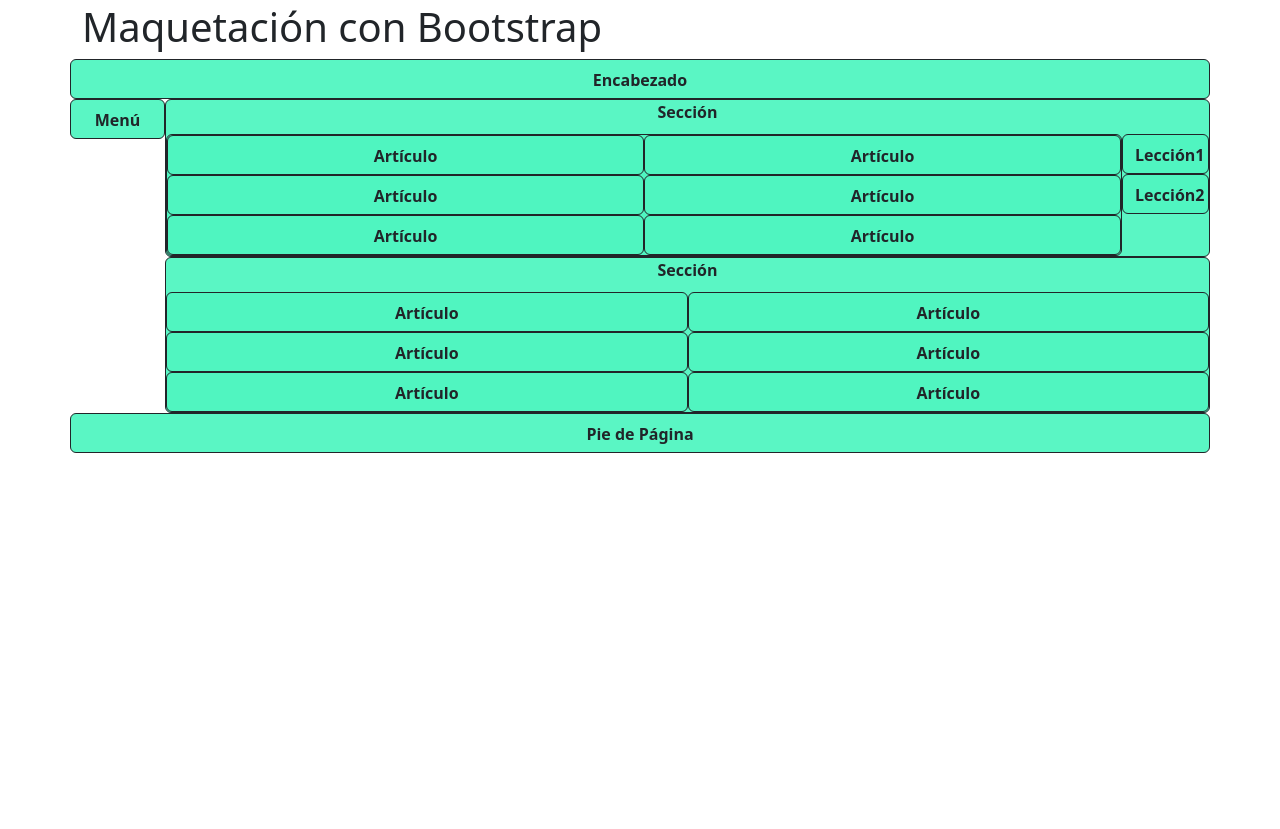
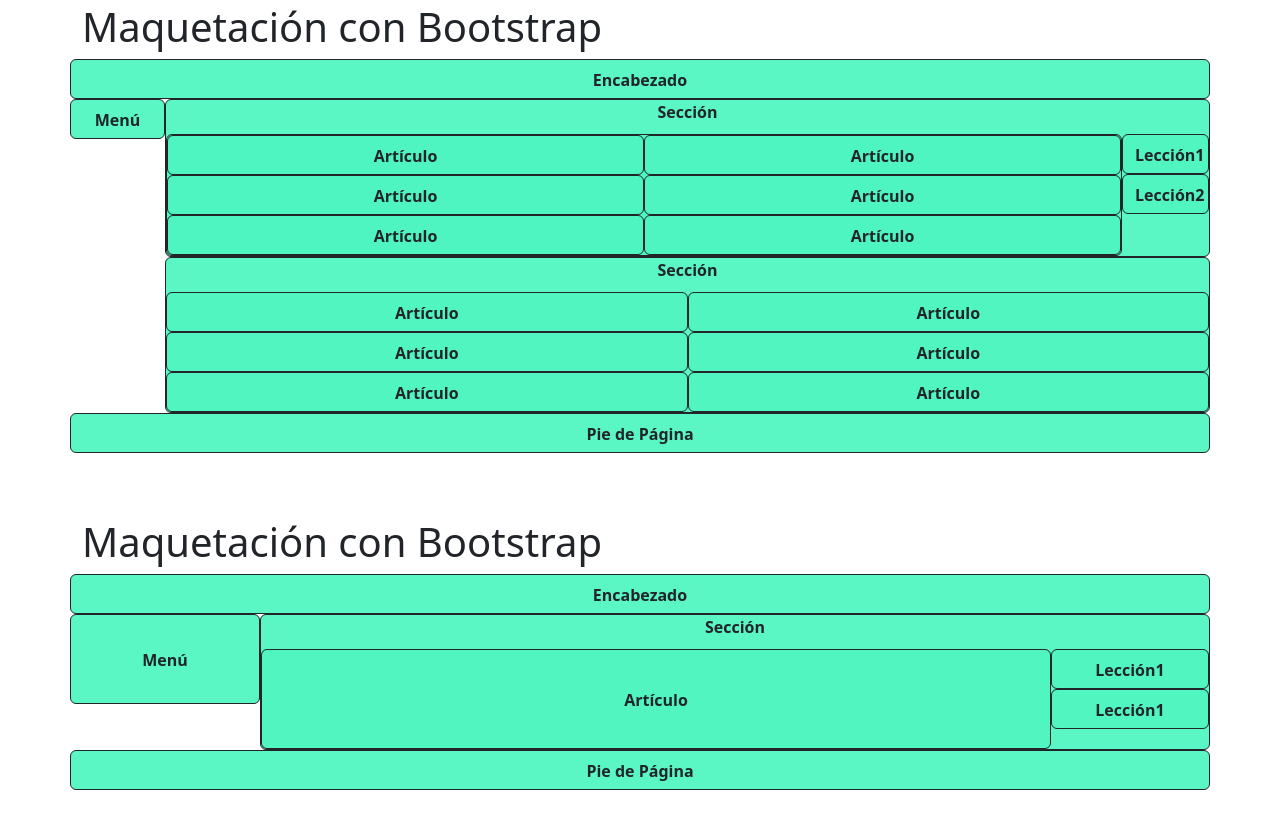
Before and after one commit to JRodriAlarc/apps-web, a plain HTML site: page tarea5.html in a window 1280 px wide. Shown: the part 1291-2120 px from the top of the page. Before the commit the page ends 1809 px from the top, so only its background shows below. Drawn offline with nearby package versions, Linux system fonts and the light colour scheme.

Commit message:
Add files via upload

```diff
--- a/tarea5.html
+++ b/tarea5.html
@@ -187,6 +187,30 @@
             </div>
         </div>
 
+        <h1 class="margin-top">Maquetación con Bootstrap</h1>
+        <div class="col-12 col-offset-12">
+            <div class="row">
+                <header class="contenedor col-12">Encabezado</header>
+                <div class="col-12 col-offset-12">
+                    <div class="row">
+                        <nav class="contenedor col-2" style="height: 90px; line-height: 90px;">Menú</nav>
+                        <section class="contenedorPadre col-10">Sección
+                            <div class="row">
+                                <div class="separador col-12"></div>
+                                <article class="contenedor col-10" style="height: 100px; line-height: 100px;">Artículo</article>
+                                <aside class="col-2 col-offset-2">
+                                    <div class="row">
+                                        <div class="contenedor col-12">Lección1</div>
+                                        <div class="contenedor col-12">Lección1</div>
+                                    </div>
+                                </aside>
+                            </div>
+                        </section>
+                    </div>
+                </div>
+                <footer class="contenedor col-12">Pie de Página</footer>
+            </div>
+
         <h1 class="margin-top"></h1>
     </div>
 
```
